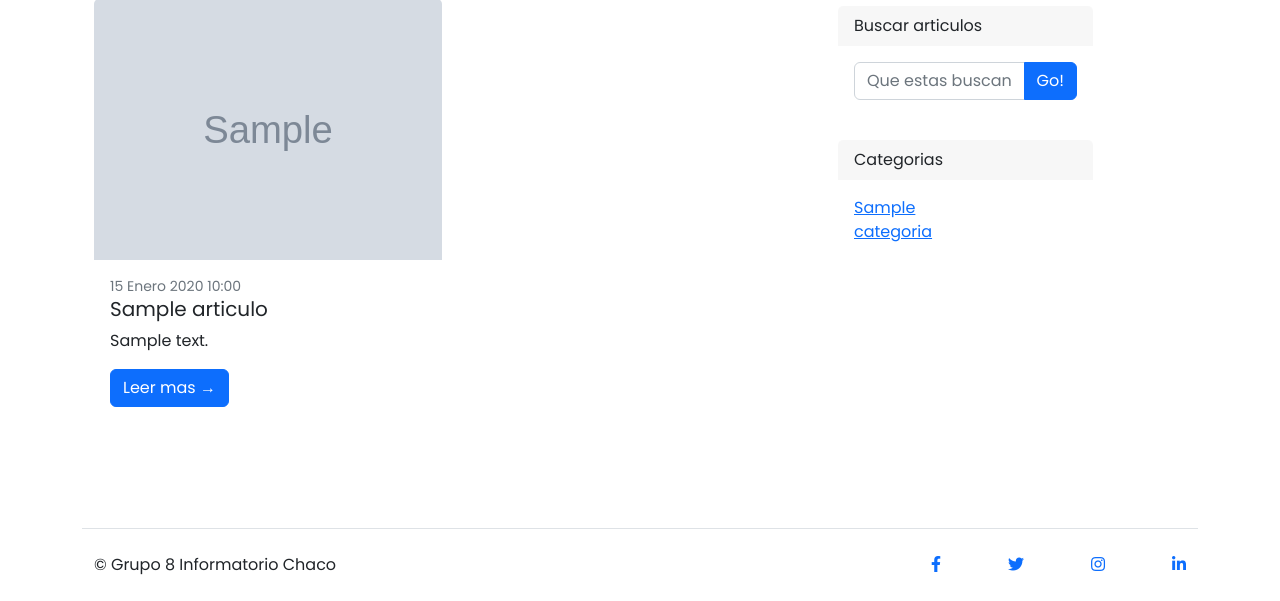
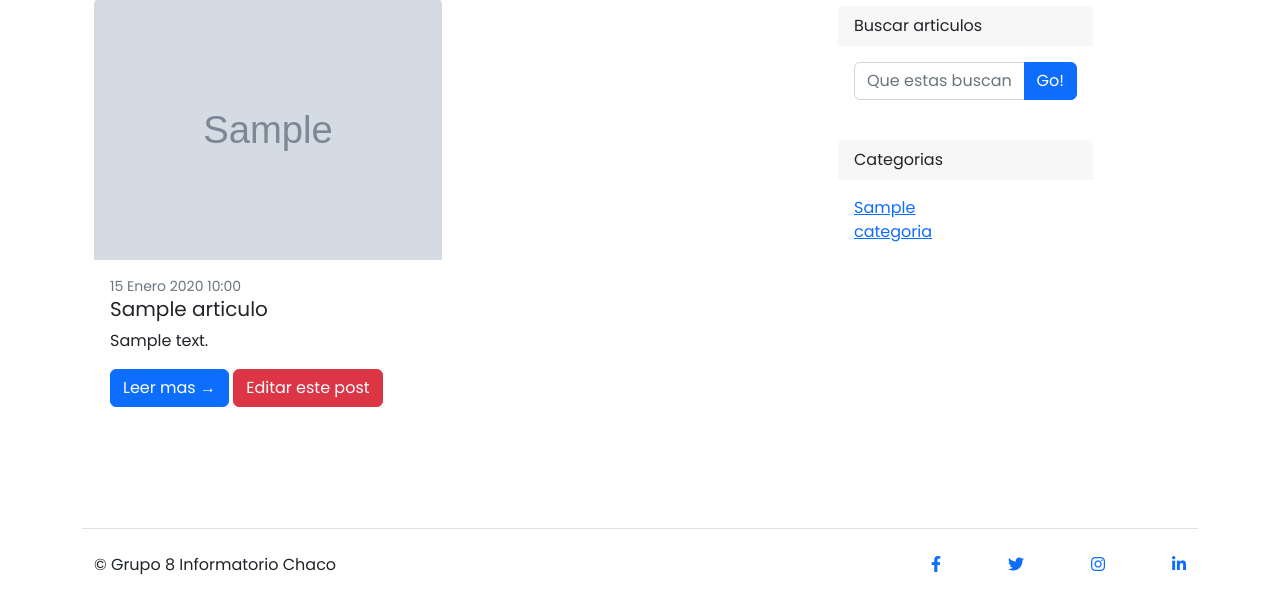
Before and after one commit to marelizal/grupo8-blogTurismo, a Django app: page /publicaciones/ in a window 1280 px wide. Shown: the part 199-800 px from the top of the page. Run offline with Django 4.2, Linux system fonts and the light colour scheme; tables that the repository leaves empty hold one stand-in row (values such as "Sample post"); grey boxes marked "Sample" are stand-in pictures.

Commit message:
update post funcionalidad y vista

```diff
--- a/src/posts/urls.py
+++ b/src/posts/urls.py
@@ -6,5 +6,6 @@ from . import views
 urlpatterns = [
     path('', views.post_list, name='post_list'),
     path('<int:pk>/', views.post_detail, name='post_detail'),
-    path('add', views.post_add, name='post_add')
+    path('add', views.post_add, name='post_add'),
+    path('<int:post_id>/editar/', views.post_update, name='update_post'),
 ]
--- a/src/posts/views.py
+++ b/src/posts/views.py
@@ -1,5 +1,5 @@
 
-from django.shortcuts import render, redirect
+from django.shortcuts import render, redirect,get_object_or_404
 from .forms import ArticuloForm
 from .models import Articulo, Categoria
 
@@ -39,3 +39,18 @@ def post_add(request):
         form = ArticuloForm()
 
     return render(request, 'posts/post_add.html', {'form': form})
+
+
+
+def post_update(request, post_id):
+    articulo = get_object_or_404(Articulo, pk=post_id)
+
+    if request.method == 'POST':
+        form = ArticuloForm(request.POST, request.FILES, instance=articulo)
+        if form.is_valid():
+            form.save()
+            return redirect('post_list')
+    else:
+        form = ArticuloForm(instance=articulo)
+
+    return render(request, 'posts/post_update.html', {'form': form})
--- a/src/templates/posts/post_list.html
+++ b/src/templates/posts/post_list.html
@@ -18,6 +18,7 @@
                 <h2 class="card-title h5">{{ post.titulo }}</h2>
                 <p class="card-text">{{ post.contenido|slice:":100" }}</p>
                 <a class="btn btn-primary" href="{% url 'post_detail' pk=post.pk %}">Leer mas →</a>
+                <a href="{% url 'update_post' post.id %}" class="btn btn-danger">Editar este post</a>
             </div>
         </div>
     </div>
```
Also changed, not shown: src/templates/posts/post_update.html (added, +17 -0 lines).
